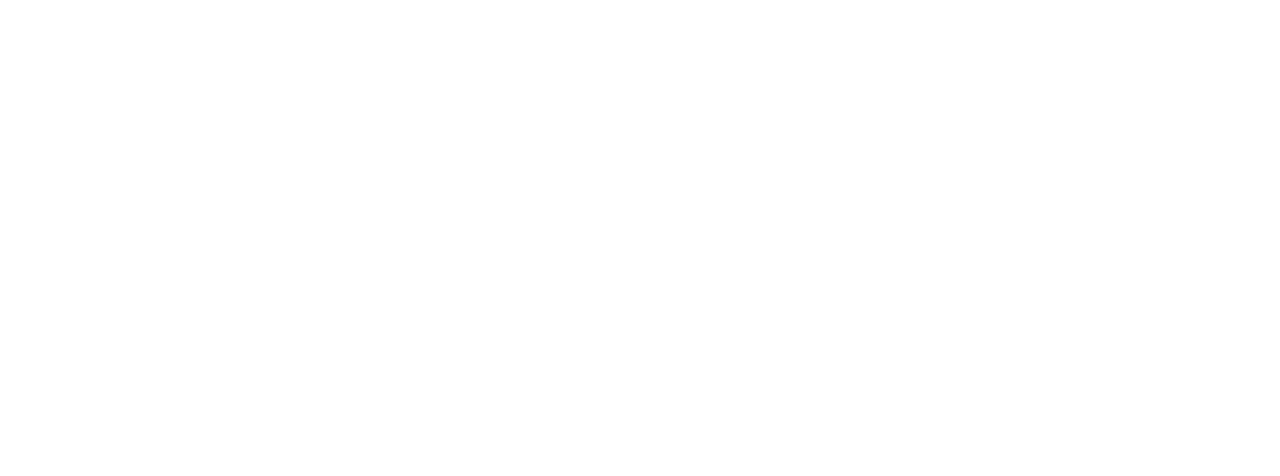
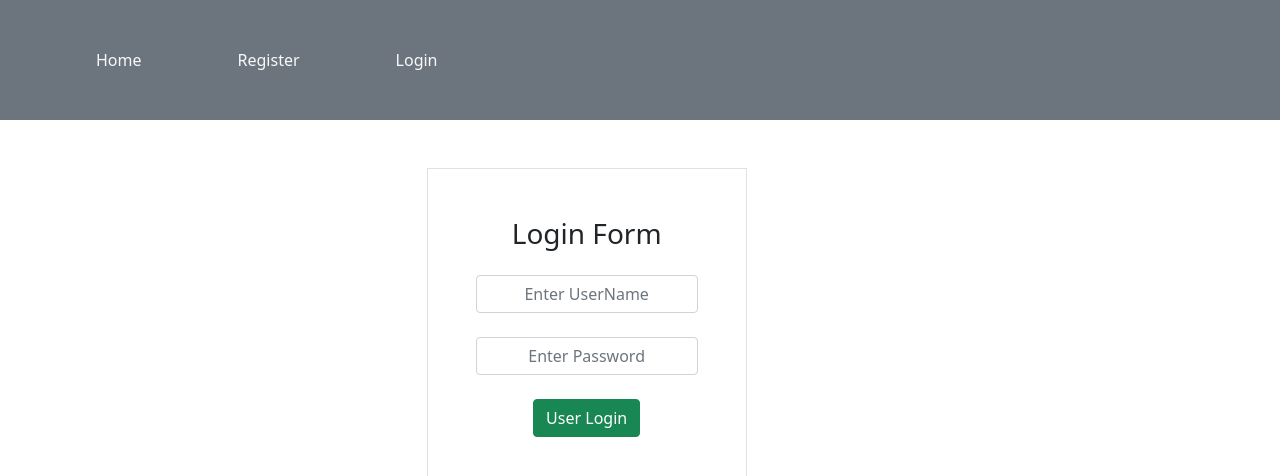
Before and after one commit to kiranrathor30697/learn-typescript-thoughtwin, a React (Create React App) app: page /login in a window 1280 px wide. Before the commit this address had no page. Shown: the top 476 px of the page. Built offline with nearby package versions, Linux system fonts and the light colour scheme.

Commit message:
register form done

```diff
--- a/src/App.tsx
+++ b/src/App.tsx
@@ -13,6 +13,7 @@
 import ArrayType from './props/ArrayType';
 import Header from './api_calling/layout/Header';
 import Register from './api_calling/Register';
+import Login from './api_calling/Login';
 
 function App() {
   return (
@@ -29,6 +30,7 @@
         <Route path='/array_type' element={<ArrayType />} />
 
         <Route path='/register' element={<Register />} />
+        <Route path='/login' element={<Login />} />
       </Routes>
     </BrowserRouter>
   );
--- /dev/null
+++ b/src/api_calling/Login.tsx
@@ -0,0 +1,28 @@
+import React from 'react';
+import Header from './layout/Header';
+
+export default function Login() {
+
+    const LoginForm = (e:React.FormEvent<HTMLFormElement>) => {
+      e.preventDefault()
+    }
+
+    const handleLogin = () => {
+        //http://192.168.1.11:8000/api/user/login
+    }
+  return (
+    <>
+        <Header />
+        <div className='mt-5'>
+          <form className='w-25 offset-4 border p-5' onSubmit={LoginForm}>
+            <h3 className='App mb-4'> Login Form</h3>
+            <input type="text" className='form-control mb-4 text-center' onChange={handleLogin} name="userName" placeholder='Enter UserName' />
+            <input type="password" className='form-control text-center mb-4' onChange={handleLogin} name="password" placeholder='Enter Password' />
+            <div className='App mt-4'>
+              <button type="submit" className='btn btn-success'>User Login</button>
+            </div>
+          </form>
+        </div>
+    </>
+  );
+}
--- a/src/api_calling/Register.tsx
+++ b/src/api_calling/Register.tsx
@@ -1,4 +1,6 @@
+import axios from 'axios'
 import React, { useState } from 'react'
+import { useNavigate } from 'react-router-dom'
 import Header from './layout/Header'
 
 const Register = () => {
@@ -16,6 +18,8 @@
         password:'',
         confirmPassword:''
     })
+
+    const navigate = useNavigate()
     const handleRegister = (e:React.ChangeEvent<HTMLInputElement>) => {
         const {name,value} = e.target
         setReg_data({
@@ -28,23 +32,28 @@
         let img:any = e.target.files
         setReg_data({
             ...reg_data,
-            profilePic:img
+            profilePic:img[0]
         })
     }
 
     const RegisterForm = (e:React.FormEvent<HTMLFormElement>) => {
         e.preventDefault()
+       let data = new FormData();
+       data.append('userName',reg_data.userName)
+       data.append('email',reg_data.email)
+       data.append('profilePic',reg_data.profilePic)
+       data.append('password',reg_data.password)
+       data.append('confirmPassword',reg_data.confirmPassword)
 
-        setReg_data({
-            ...reg_data,
-            userName:'',
-            email:'',
-            profilePic:'',
-            password:'',
-            confirmPassword:''
-        })
+        try {
+            const reg = axios.post('http://192.168.1.11:8000/api/user/register',data)
+            console.log(reg);
+            navigate('/login')
+
+        } catch (error) {
+            console.log(error);
+        }
     }
-    console.log(reg_data);
 
   return (
     <>
@@ -58,7 +67,7 @@
             <input type="password" className='form-control text-center mb-4' onChange={handleRegister} name="password" placeholder='Enter Password' />
             <input type="password" className='form-control text-center mb-4' onChange={handleRegister} name="confirmPassword" placeholder='Enter Confirm Password' />
             <div className='App mt-4'>
-              <button type="submit" className='btn btn-success'>User Login</button>
+              <button type="submit" className='btn btn-success'>User Register</button>
             </div>
           </form>
         </div>
--- a/src/api_calling/layout/Header.js
+++ b/src/api_calling/layout/Header.js
@@ -6,8 +6,9 @@
   return (
       <>
       <div className='bg-secondary p-5'>
+        <Link to="/home" className='p-5 text-decoration-none text-light'>Home</Link>
         <Link to="/register" className='p-5 text-decoration-none text-light'>Register</Link>
-        <Link to="/home" className='p-5 text-decoration-none text-light'>Home</Link>
+        <Link to="/login" className='p-5 text-decoration-none text-light'>Login</Link>
       </div>
       </>
   );
```
